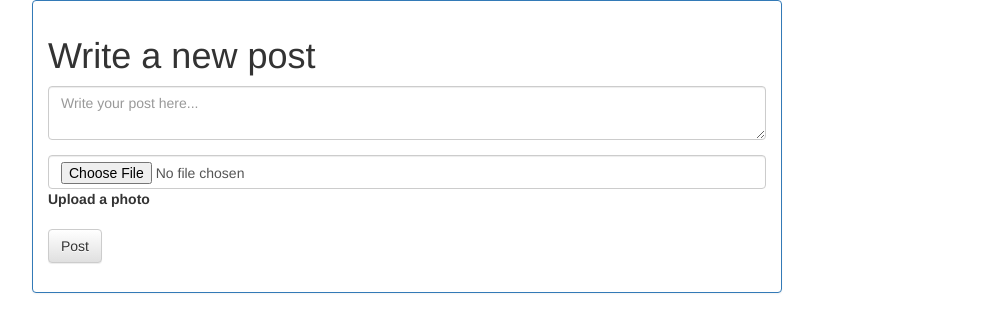
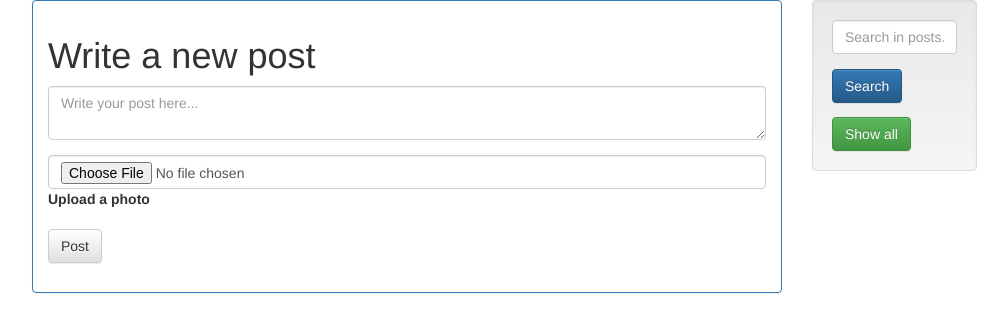
Before and after one commit to linuss/django101, a Django app: page /home/ in a window 1280 px wide. Shown: the top 332 px of the page, without its empty margins (233-1241 px from the left). Run offline with Django 3.2, Linux system fonts and the light colour scheme; the visitor is signed in with stand-in values (Sample User, id 1); data that the repository does not hold is empty; some libraries are stand-ins or nearby versions.

Commit message:
Add searching

```diff
--- a/social/templates/social/home.html
+++ b/social/templates/social/home.html
@@ -9,8 +9,8 @@
   <body>
     <div class='container'>
 
-      <!-- New post container -->
       <div class='row'>
+        <!-- New post container -->
         <div class='col-xs-8 col-xs-offset-2'>
           <div class='panel panel-primary' id='new-post'>
             <div class='panel-body'>
@@ -29,6 +29,20 @@
                 <button type='submit' class='btn btn-default'>Post</button>
               </form>
             </div>
+          </div>
+        </div>
+
+        <!-- Search box -->
+        <div class='col-xs-2'>
+          <div class='well'>
+            <form action="{% url 'social:home' %}" method="post" id='search-bar'>
+              {% csrf_token %}
+              <div class='form-group'>
+                <input type='text' class='form-control' name='search_terms' required placeholder='Search in posts...'>
+              </div>
+              <button type='submit' class='btn btn-primary'>Search</button>
+            </form>
+            <a class='btn btn-success' href="{% url 'social:home' %}">Show all</a>
           </div>
         </div>
       </div>
--- a/social/views.py
+++ b/social/views.py
@@ -42,7 +42,15 @@ def social_login(request):
 
 @login_required
 def home(request):
-    posts = Post.objects.all().order_by('-date_time')
+    if request.method == 'GET':
+        posts = Post.objects.all().order_by('-date_time')
+    if request.method == 'POST':
+        check = _check_post_request(request, ['search_terms'])
+        if check[0]:
+            search_term = request.POST['search_terms']
+            posts = Post.objects.filter(text__icontains=search_term)
+        else:
+            return HttpResponseBadRequest(check[1])
     return render(request, 'social/home.html', {'posts': posts})
 
 
```
Also changed, not shown: README.md.
